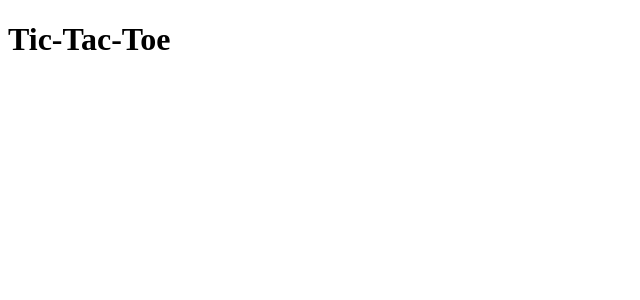
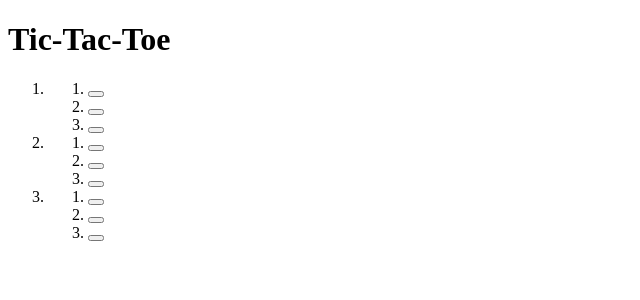
Before and after one commit to samko945/tic-tac-toe-react, a React (Vite) app: page / in a window 1280 px wide. Shown: the top 300 px of the page, without its empty margins (0-640 px from the left). Built offline with nearby package versions, Linux system fonts and the light colour scheme.

Commit message:
create state for gameTurns, derive activePlayer and gameBoard, render gameBoard, handleSelectSquare

```diff
--- a/src/App.jsx
+++ b/src/App.jsx
@@ -1,5 +1,63 @@
+import { useState } from "react";
+
+const PLAYERS = [{ X: "Player 1" }, { O: "Player 2" }];
+const INITIAL_GAME_BOARD = [
+	[null, null, null],
+	[null, null, null],
+	[null, null, null],
+];
+
+function deriveActivePlayer(gameTurns) {
+	let activePlayer = "X";
+	if (gameTurns.length > 0 && gameTurns[0].player === "X") {
+		activePlayer = "O";
+	}
+	return activePlayer;
+}
+
+function deriveGameBoard(gameTurns) {
+	const gameBoard = [...INITIAL_GAME_BOARD.map((row) => [...row])];
+
+	return gameBoard;
+}
+
 function App() {
-	return <main></main>;
+	const [players, setPlayers] = useState(PLAYERS);
+	const [gameTurns, setGameTurns] = useState([]);
+	const gameBoard = deriveGameBoard(gameTurns);
+	const activePlayer = deriveActivePlayer(gameTurns);
+
+	function handleSelectSquare(rowIndex, colIndex) {
+		setGameTurns((prev) => [{ player: activePlayer, tile: { rowIndex, colIndex } }, ...prev]);
+	}
+
+	console.log(gameTurns);
+
+	return (
+		<main>
+			<section id="players"></section>
+			<section id="game-board">
+				<ol>
+					{gameBoard.map((row, rowIndex) => {
+						return (
+							<li key={rowIndex}>
+								<ol>
+									{row.map((col, colIndex) => {
+										return (
+											<li key={colIndex}>
+												<button onClick={() => handleSelectSquare(rowIndex, colIndex)}></button>
+											</li>
+										);
+									})}
+								</ol>
+							</li>
+						);
+					})}
+				</ol>
+			</section>
+			<section id="log"></section>
+		</main>
+	);
 }
 
 export default App;
```
